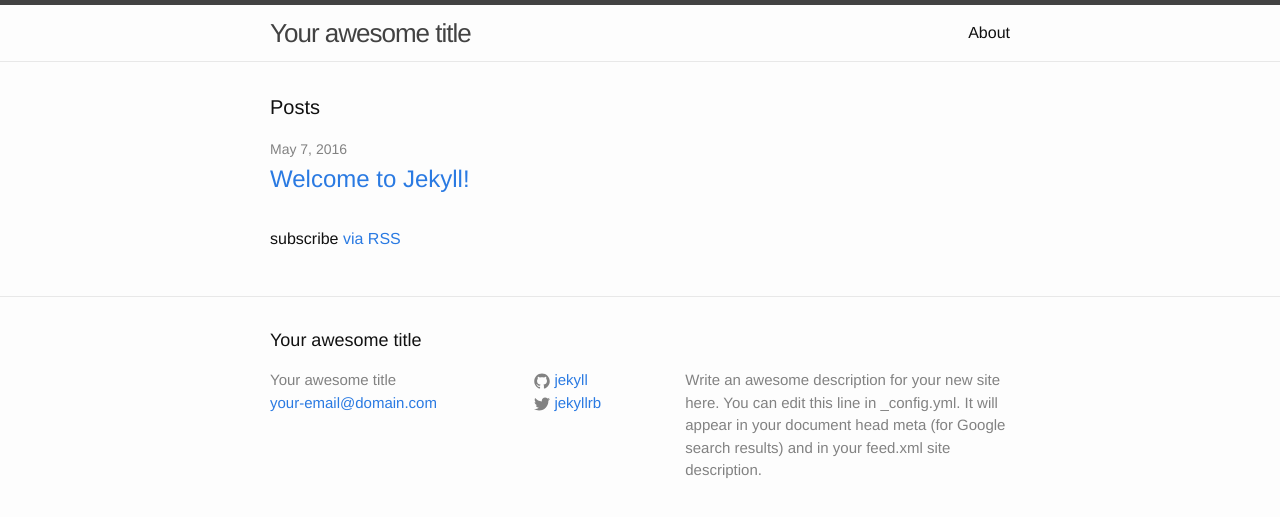
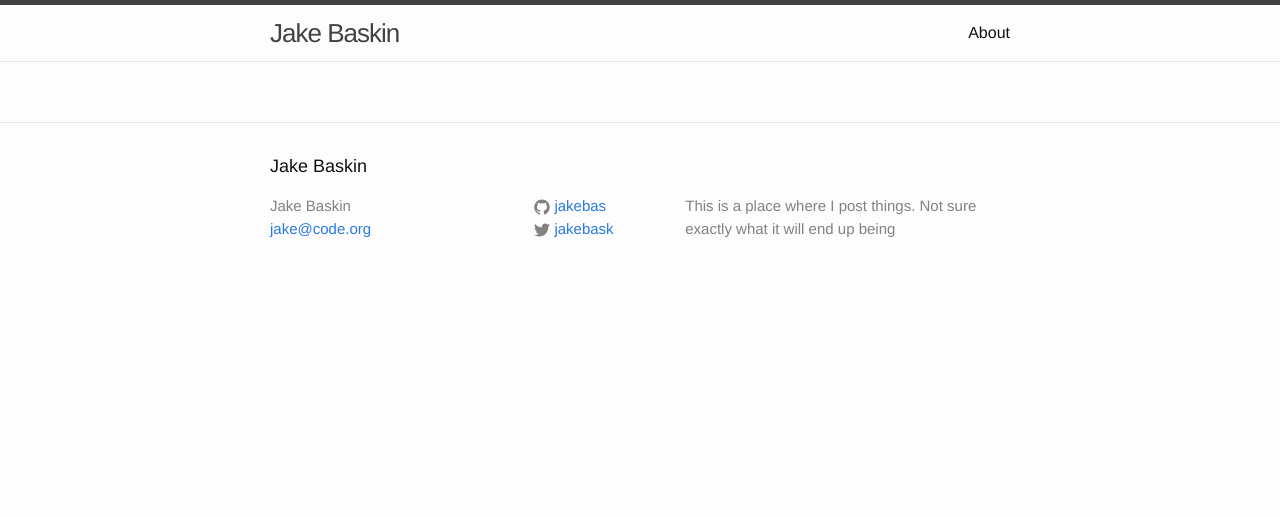
Before and after one commit to jakebas/old-website, a Jekyll site: the page built from index.html, in a window 1280 px wide. Shown: the top 517 px of the page. Built offline with Jekyll 4.4.1, drawn with Linux system fonts in a browser that asks for light colours.

Commit message:
updated _config.yaml
updated from base config files

```diff
--- a/_config.yml
+++ b/_config.yml
@@ -6,16 +6,17 @@
 # 'jekyll serve'. If you change this file, please restart the server process.
 
 # Site settings
-title: Your awesome title
-email: your-email@domain.com
+title: Jake Baskin
+email: jake@code.org
 description: > # this means to ignore newlines until "baseurl:"
-  Write an awesome description for your new site here. You can edit this
-  line in _config.yml. It will appear in your document head meta (for
-  Google search results) and in your feed.xml site description.
+   This is a place where I post things.  Not sure exactly what it will end up being
 baseurl: "" # the subpath of your site, e.g. /blog
-url: "http://yourdomain.com" # the base hostname & protocol for your site
-twitter_username: jekyllrb
-github_username:  jekyll
+url: "http://jakebaskin.org" # the base hostname & protocol for your site
+twitter_username: jakebask
+github_username: jakebas
 
 # Build settings
 markdown: kramdown
+
+#timezone
+timezone: "America/New_York"
--- a/_posts/2016-05-07-welcome-to-jekyll.markdown
+++ b/_posts/2016-05-07-welcome-to-jekyll.markdown
@@ -4,6 +4,9 @@ title:  "Welcome to Jekyll!"
 date:   2016-05-07 13:45:01 -0400
 categories: jekyll update
 ---
+
+# this is my post
+
 You’ll find this post in your `_posts` directory. Go ahead and edit it and re-build the site to see your changes. You can rebuild the site in many different ways, but the most common way is to run `jekyll serve`, which launches a web server and auto-regenerates your site when a file is updated.
 
 To add new posts, simply add a file in the `_posts` directory that follows the convention `YYYY-MM-DD-name-of-post.ext` and includes the necessary front matter. Take a look at the source for this post to get an idea about how it works.
--- a/index.html
+++ b/index.html
@@ -1,7 +1,9 @@
 ---
 layout: default
 ---
+<!-- BLANK -->
 
+<!--
 <div class="home">
 
   <h1 class="page-heading">Posts</h1>
@@ -21,3 +23,5 @@ layout: default
   <p class="rss-subscribe">subscribe <a href="{{ "/feed.xml" | prepend: site.baseurl }}">via RSS</a></p>
 
 </div>
+
+-->
```
Also changed, not shown: _posts/2016-05-07-my-first-post.md (added, +10 -0 lines).
